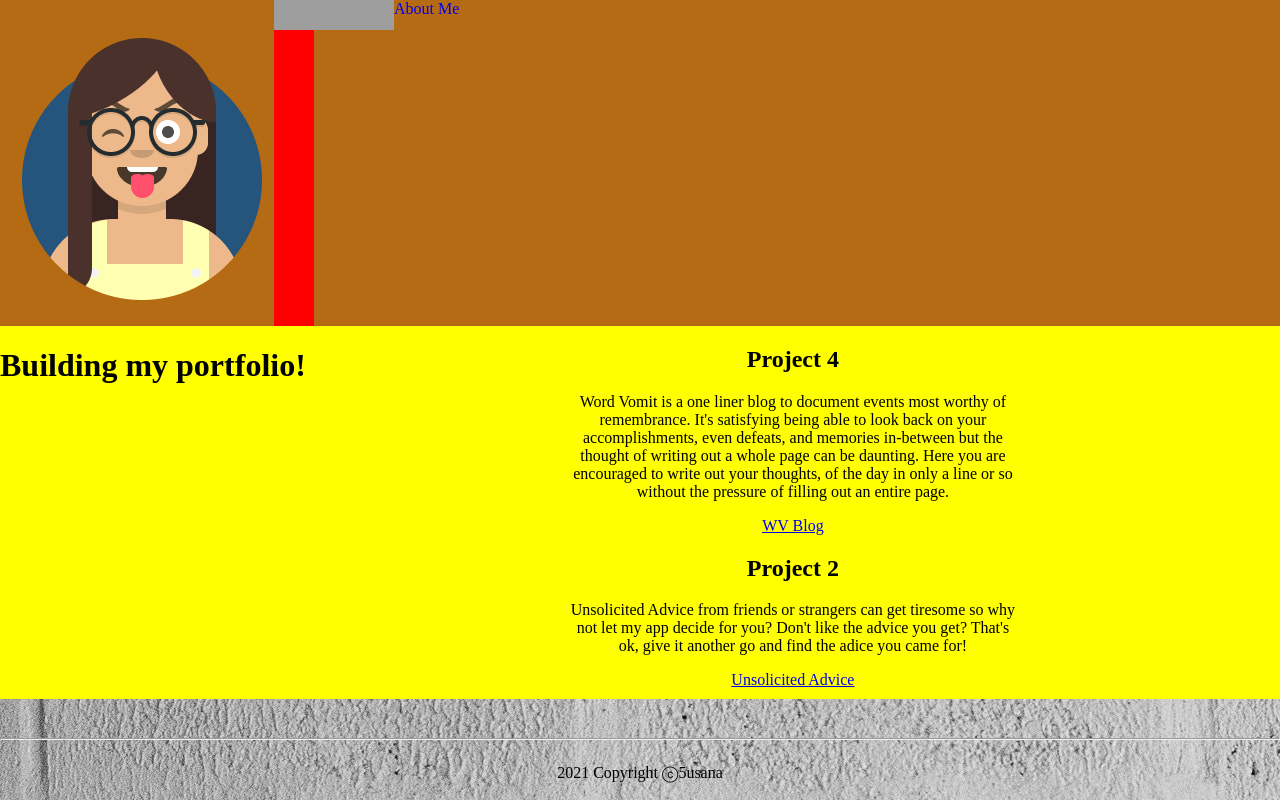
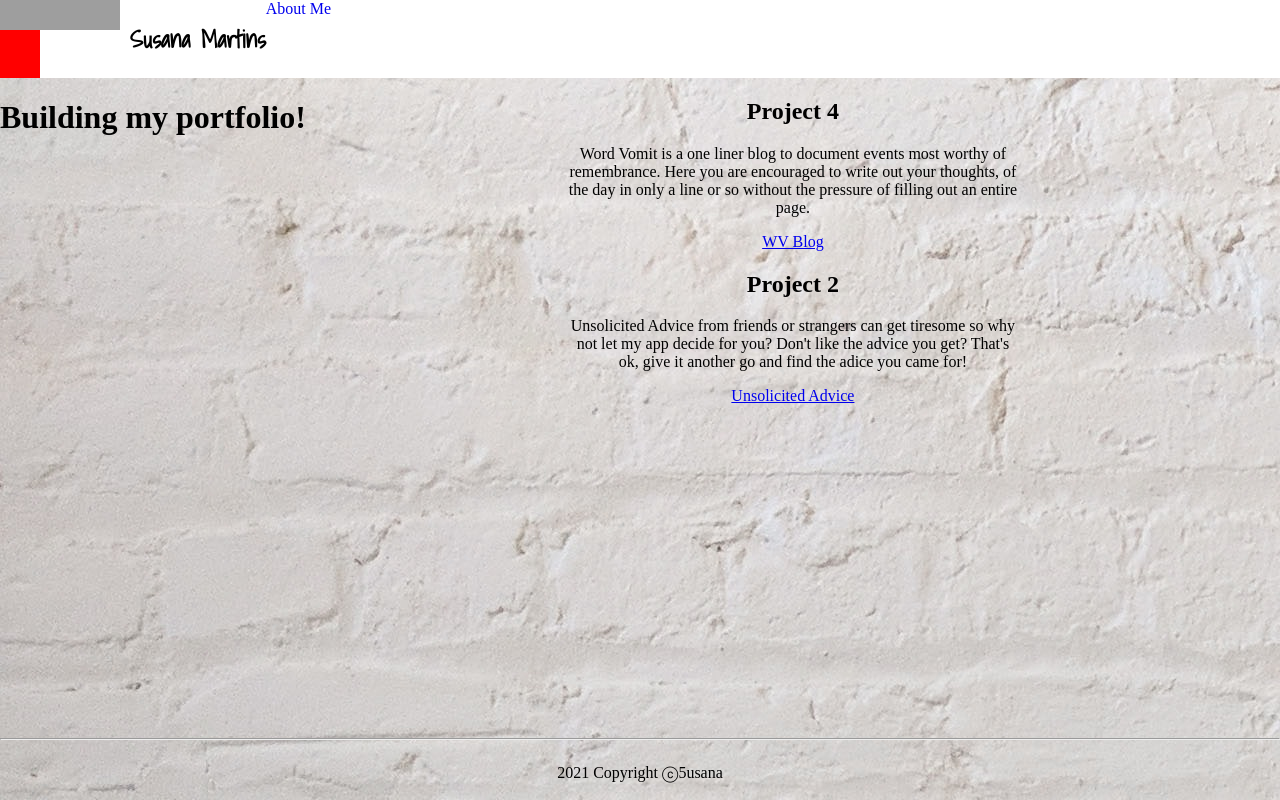
Before and after one commit to 5usana/portfolio, a React (Create React App) app: page / in a window 1280 px wide. Built offline with nearby package versions, Linux system fonts and the light colour scheme; grey boxes are pictures that could not be loaded.

Commit message:
added font for title

```diff
--- a/public/index.html
+++ b/public/index.html
@@ -15,6 +15,8 @@
       user's mobile device or desktop. See https://developers.google.com/web/fundamentals/web-app-manifest/
     -->
     <link rel="manifest" href="%PUBLIC_URL%/manifest.json" />
+    <link rel="preconnect" href="https://fonts.gstatic.com">
+    <link href="https://fonts.googleapis.com/css2?family=Shadows+Into+Light&display=swap" rel="stylesheet">
     <!--
       Notice the use of %PUBLIC_URL% in the tags above.
       It will be replaced with the URL of the `public` folder during the build.
@@ -24,7 +26,7 @@
       work correctly both with client-side routing and a non-root public URL.
       Learn how to configure a non-root public URL by running `npm run build`.
     -->
-    <title>React App</title>
+    <title>Susana Martins</title>
   </head>
   <body>
     <noscript>You need to enable JavaScript to run this app.</noscript>
--- a/src/App.js
+++ b/src/App.js
@@ -3,7 +3,7 @@ import { BrowserRouter as Router, Switch, Route } from 'react-router-dom';
 import { createGlobalStyle } from 'styled-components';
 import Home from './components/Home';
 import AboutMe from './components/AboutMe';
-import img from './images/wall.jpg';
+import img from './images/brick.jpg';
 
 
 const GlobalStyle = createGlobalStyle`
--- a/src/components/Home.js
+++ b/src/components/Home.js
@@ -7,7 +7,7 @@ import Projects from './Projects';
 const MainDiv = styled.div`
     display: flex;
 	flex-direction: row;
-	background-color: yellow;
+	// background-color: yellow;
 	flex-flow: row;
 	text-align: center;
 `;
--- a/src/components/NavBar.js
+++ b/src/components/NavBar.js
@@ -1,19 +1,22 @@
 import React from 'react';
 import { Link } from 'react-router-dom';
 import styled from 'styled-components';
-import susana from '../images/avatar-susana.png';
+// import susana from '../images/avatar-susana.png';
 
 const NavContainer = styled.section`
 	display: flex;
-	flex-direction: row;
-	background-color: #b56a14;
+	background-color: white;
 	flex-flow: row;
+	// height: 70px;
+	width: 100vw;
+	text-align: center;
 `;
 
 const HeaderOne = styled.h1`
 	margin-left: 10px;
 	color: black;
 	text-decoration: none;
+	font-family: 'Shadows Into Light', cursive;
 `;
 
 const StyledLink = styled.a`
@@ -27,15 +30,16 @@ function NavBar() {
 
     return (
 		<NavContainer>
-			<Link style={{ textDecoration: 'none' }} to='/'>
-				<HeaderOne>
-					<img src={susana} alt='susana avatar' />
-				</HeaderOne>
-			</Link>
 			<StyledLink href="https://twitter.com/Susana_debugs" target="blank"><img align="center" src="https://cdn.jsdelivr.net/npm/simple-icons@3.0.1/icons/twitter.svg" alt="Susana_debugs" height="30" width="40" style={{ color: '#23777d' }}/></StyledLink>
 			<a href="https://www.linkedin.com/in/susanacmartins/" target="blank"><img align="center" src="https://cdn.jsdelivr.net/npm/simple-icons@3.0.1/icons/linkedin.svg" alt="susanacmartins" height="30" width="40" /></a>
  			<a href="https://www.instagram.com/susanacodes/?hl=en" target="blank"><img align="center" src="https://cdn.jsdelivr.net/npm/simple-icons@3.0.1/icons/instagram.svg" alt="susanawashere" height="30" width="40" /></a>
 
+			<Link style={{ textDecoration: 'none' }} to='/'>
+				<HeaderOne>
+					Susana Martins
+					{/* <img src={susana} alt='susana avatar' /> */}
+				</HeaderOne>
+			</Link>
 			<Link style={{ textDecoration: 'none' }}  to='/about'>
 				About Me
 			</Link>
--- a/src/components/Projects.js
+++ b/src/components/Projects.js
@@ -17,7 +17,7 @@ function Projects(props) {
     return (
         <Main>
             <h2> Project 4 </h2>
-            <p>Word Vomit is a one liner blog to document events most worthy of remembrance. It's satisfying being able to look back on your accomplishments, even defeats, and memories in-between but the thought of writing out a whole page can be daunting. Here you are encouraged to write out your thoughts, of the day in only a line or so without the pressure of filling out an entire page.</p>
+            <p>Word Vomit is a one liner blog to document events most worthy of remembrance.  Here you are encouraged to write out your thoughts, of the day in only a line or so without the pressure of filling out an entire page.</p>
             <a href='https://wvblog.herokuapp.com/' target='blank'>WV Blog </a>
 
             <h2> Project 2 </h2>
```
Also changed, not shown: src/images/brick.jpg (added).
